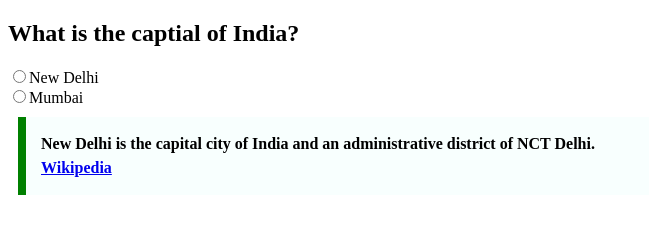
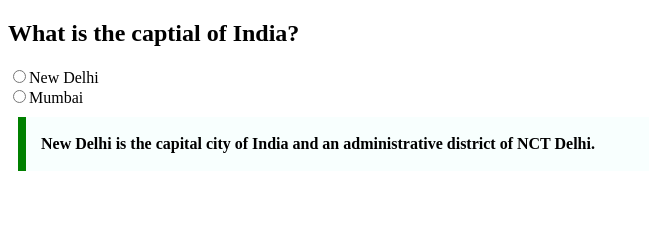
Before and after one commit to acciojob/trivia-pratikshabhosale08, a website: page main.html in a window 1280 px wide. Shown: the whole page, without its empty margins (0-649 px from the left). Drawn offline with Linux system fonts and the light colour scheme.

Commit message:
created a submission

```diff
--- a/main.html
+++ b/main.html
@@ -5,7 +5,7 @@
 <head>
 	<link rel="stylesheet" href="styles.css">
 	<style>
-		.wiki-quote {
+		blockquote {
             max-width: 600px;
             margin: 10px;
             padding: 15px;
@@ -22,9 +22,8 @@
 	<input type="radio" id="New Delhi" required>New Delhi
 	<br>
 	<input type="radio" id="Mumbai" required>Mumbai
-	<blockquote class="wiki-quote">New Delhi is the capital city of India and an administrative district of NCT Delhi.
-		<br>
-		<a href="https://en.wikipedia.org/wiki/New_Delhi" target="_blank" rel="noopener noreferrer">Wikipedia</a>
+	<blockquote cite="https://en.wikipedia.org/wiki/New_Delhi">
+		New Delhi is the capital city of India and an administrative district of NCT Delhi.
 	</blockquote>
 	<!-- the entire body must be written by student -->
     <script type="text/javascript" src="./script.js">
```
